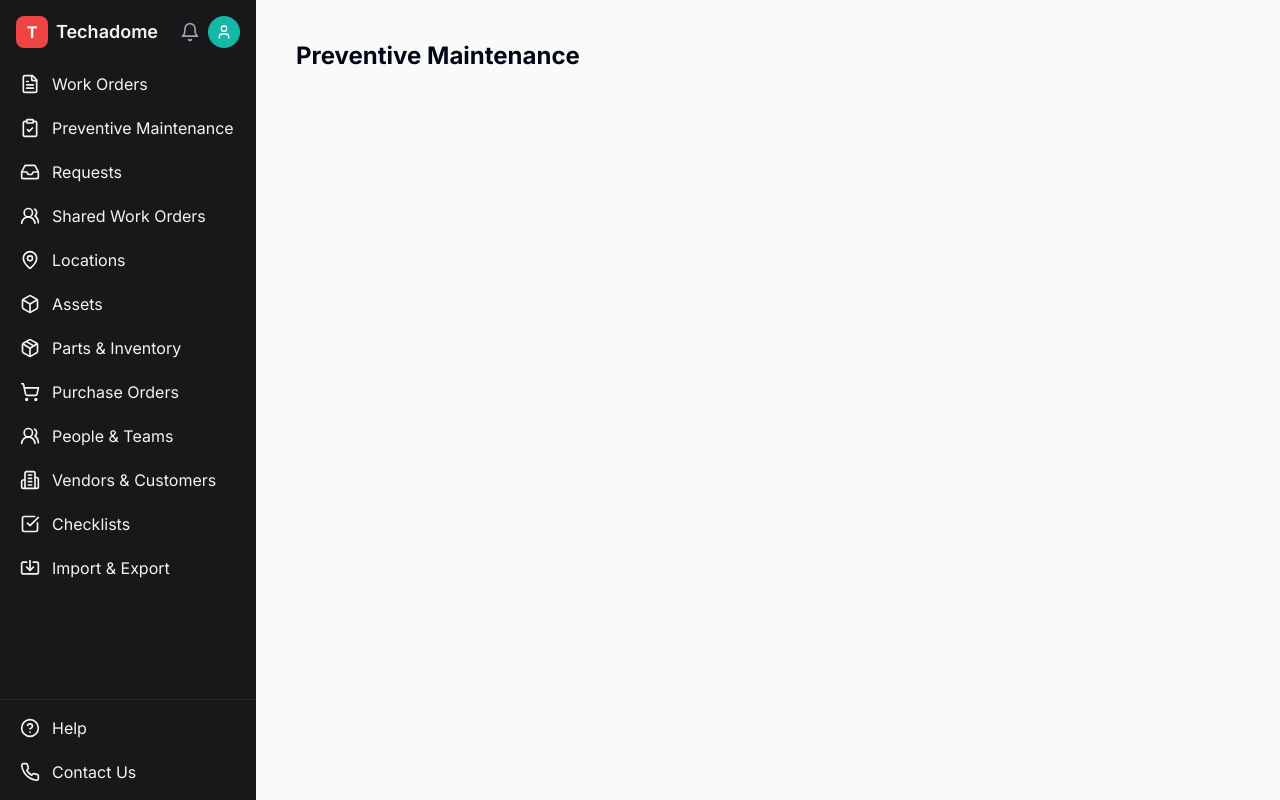
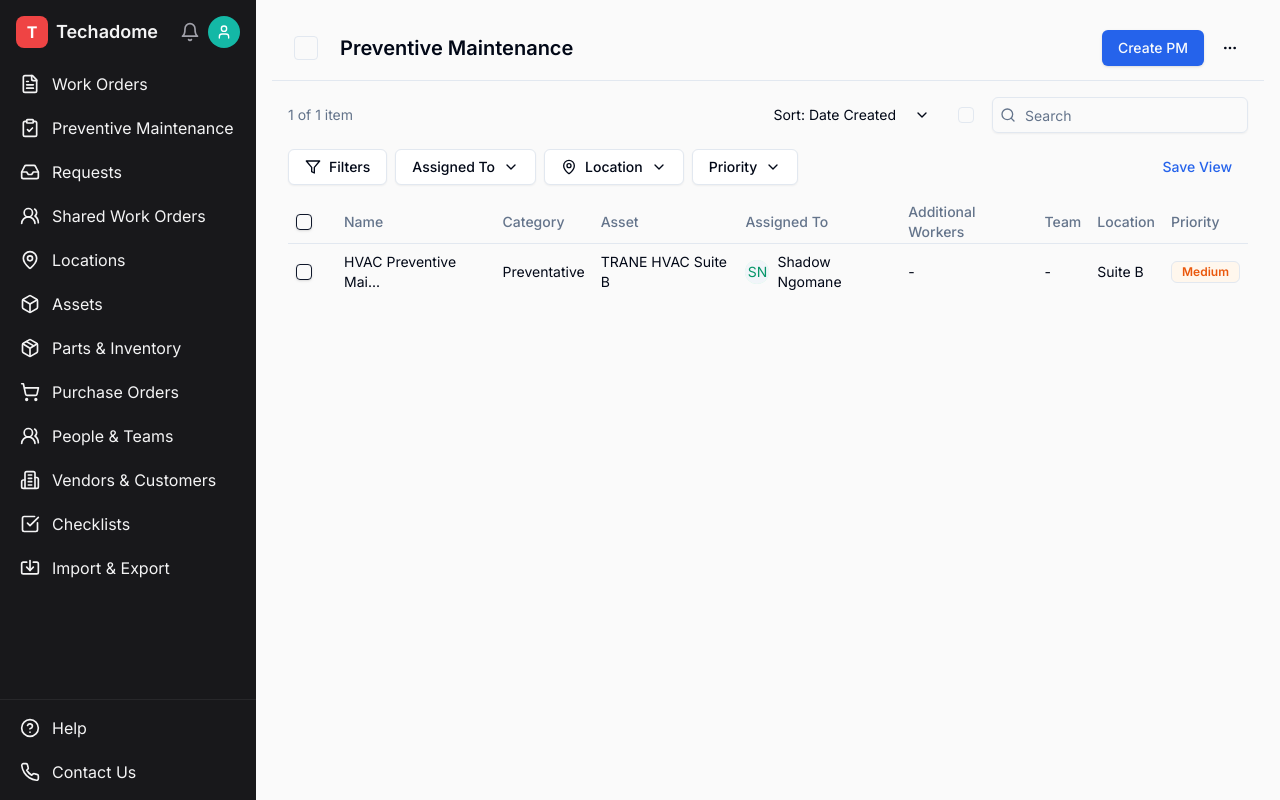
Before and after one commit to ShadowNgomane/maintenance_system, a Next.js app: page /preventive-maintenance in a window 1280 px wide. Built offline with nearby package versions, Linux system fonts and the light colour scheme.

Commit message:
add PreventiveMaintenance page

```diff
--- /dev/null
+++ b/app/components/preventive-maintenance.tsx
@@ -0,0 +1,208 @@
+'use client'
+
+import * as React from "react"
+import { Button } from "@/components/ui/button"
+import {
+  DropdownMenu,
+  DropdownMenuContent,
+  DropdownMenuItem,
+  DropdownMenuTrigger,
+} from "@/components/ui/dropdown-menu"
+import { Input } from "@/components/ui/input"
+import {
+  Table,
+  TableBody,
+  TableCell,
+  TableHead,
+  TableHeader,
+  TableRow,
+} from "@/components/ui/table"
+import { Badge } from "@/components/ui/badge"
+import { Avatar, AvatarFallback } from "@/components/ui/avatar"
+import { Checkbox } from "@/components/ui/checkbox"
+import { Filter, MoreHorizontal, ChevronDown, MapPin, Search } from "lucide-react"
+
+interface MaintenanceItem {
+  id: string
+  name: string
+  workOrderTitle: string
+  workOrderDescription: string
+  image: string
+  schedules: number
+  category: string
+  assignedTo: {
+    name: string
+    avatar: string
+  }
+  additionalWorkers: string
+  team: string
+  location: string
+  priority: 'Low' | 'Medium' | 'High'
+  checklist: string
+  dateCreated: string
+  asset: string
+}
+
+export default function Component() {
+  const [items] = React.useState<MaintenanceItem[]>([{
+    id: '671fb1979',
+    name: 'HVAC Preventive Mai...',
+    workOrderTitle: 'HVAC Monthly Preventive ...',
+    workOrderDescription: 'Monthly HVAC preventativ...',
+    image: '/placeholder.svg',
+    schedules: 1,
+    category: 'Preventative',
+    assignedTo: {
+      name: 'Shadow Ngomane',
+      avatar: 'SN'
+    },
+    additionalWorkers: '-',
+    team: '-',
+    location: 'Suite B',
+    priority: 'Medium',
+    checklist: '-',
+    dateCreated: '10/28/24 - 05:...',
+    asset: 'TRANE HVAC Suite B'
+  }])
+
+  return (
+    <div className="w-full">
+      <div className="border-b">
+        <div className="flex h-16 items-center px-4">
+          <div className="flex items-center gap-4">
+            <Button variant="ghost" size="icon">
+              <div className="h-6 w-6 border rounded" />
+            </Button>
+            <h1 className="text-xl font-semibold">Preventive Maintenance</h1>
+          </div>
+          <div className="ml-auto flex items-center gap-2">
+            <Button className="bg-blue-600 hover:bg-blue-700">Create PM</Button>
+            <Button variant="ghost" size="icon">
+              <MoreHorizontal className="h-4 w-4" />
+            </Button>
+          </div>
+        </div>
+      </div>
+
+      <div className="flex items-center justify-between p-4">
+        <div className="flex items-center gap-2">
+          <span className="text-sm text-muted-foreground">1 of 1 item</span>
+        </div>
+        <div className="flex items-center gap-2">
+          <div className="flex items-center gap-2">
+            <span className="text-sm">Sort: Date Created</span>
+            <Button variant="ghost" size="icon">
+              <ChevronDown className="h-4 w-4" />
+            </Button>
+          </div>
+          <Button variant="ghost" size="icon">
+            <div className="grid h-4 w-4 place-items-center">
+              <div className="h-4 w-4 border rounded" />
+            </div>
+          </Button>
+          <div className="relative">
+            <Search className="absolute left-2 top-2.5 h-4 w-4 text-muted-foreground" />
+            <Input placeholder="Search" className="pl-8" />
+          </div>
+        </div>
+      </div>
+
+      <div className="flex gap-2 px-4 mb-4">
+        <Button variant="outline" className="gap-2">
+          <Filter className="h-4 w-4" />
+          Filters
+        </Button>
+        <DropdownMenu>
+          <DropdownMenuTrigger asChild>
+            <Button variant="outline" className="gap-2">
+              Assigned To
+              <ChevronDown className="h-4 w-4" />
+            </Button>
+          </DropdownMenuTrigger>
+          <DropdownMenuContent align="start">
+            <DropdownMenuItem>All</DropdownMenuItem>
+            <DropdownMenuItem>Shadow Ngomane</DropdownMenuItem>
+          </DropdownMenuContent>
+        </DropdownMenu>
+        <DropdownMenu>
+          <DropdownMenuTrigger asChild>
+            <Button variant="outline" className="gap-2">
+              <MapPin className="h-4 w-4" />
+              Location
+              <ChevronDown className="h-4 w-4" />
+            </Button>
+          </DropdownMenuTrigger>
+          <DropdownMenuContent align="start">
+            <DropdownMenuItem>All Locations</DropdownMenuItem>
+            <DropdownMenuItem>Suite B</DropdownMenuItem>
+          </DropdownMenuContent>
+        </DropdownMenu>
+        <DropdownMenu>
+          <DropdownMenuTrigger asChild>
+            <Button variant="outline" className="gap-2">
+              Priority
+              <ChevronDown className="h-4 w-4" />
+            </Button>
+          </DropdownMenuTrigger>
+          <DropdownMenuContent align="start">
+            <DropdownMenuItem>All</DropdownMenuItem>
+            <DropdownMenuItem>High</DropdownMenuItem>
+            <DropdownMenuItem>Medium</DropdownMenuItem>
+            <DropdownMenuItem>Low</DropdownMenuItem>
+          </DropdownMenuContent>
+        </DropdownMenu>
+        <Button variant="link" className="ml-auto text-blue-600">
+          Save View
+        </Button>
+      </div>
+
+      <div className="px-4">
+        <Table>
+          <TableHeader>
+            <TableRow>
+              <TableHead className="w-12">
+                <Checkbox />
+              </TableHead>
+              <TableHead>Name</TableHead>
+              <TableHead>Category</TableHead>
+              <TableHead>Asset</TableHead>
+              <TableHead>Assigned To</TableHead>
+              <TableHead>Additional Workers</TableHead>
+              <TableHead>Team</TableHead>
+              <TableHead>Location</TableHead>
+              <TableHead>Priority</TableHead>
+            </TableRow>
+          </TableHeader>
+          <TableBody>
+            {items.map((item) => (
+              <TableRow key={item.id}>
+                <TableCell>
+                  <Checkbox />
+                </TableCell>
+                <TableCell>{item.name}</TableCell>
+                <TableCell>{item.category}</TableCell>
+                <TableCell>{item.asset}</TableCell>
+                <TableCell>
+                  <div className="flex items-center gap-2">
+                    <Avatar className="h-6 w-6 bg-emerald-100 text-emerald-600">
+                      <AvatarFallback>{item.assignedTo.avatar}</AvatarFallback>
+                    </Avatar>
+                    {item.assignedTo.name}
+                  </div>
+                </TableCell>
+                <TableCell>{item.additionalWorkers}</TableCell>
+                <TableCell>{item.team}</TableCell>
+                <TableCell>{item.location}</TableCell>
+                <TableCell>
+                  <Badge variant="outline" className="bg-orange-50 text-orange-600 hover:bg-orange-50">
+                    {item.priority}
+                  </Badge>
+                </TableCell>
+              </TableRow>
+            ))}
+          </TableBody>
+        </Table>
+      </div>
+    </div>
+  )
+}
--- a/app/preventive-maintenance/page.tsx
+++ b/app/preventive-maintenance/page.tsx
@@ -1,7 +1,9 @@
-export default function PreventiveMaintenance() {
+import PreventiveMaintenance from "../components/preventive-maintenance"
+
+export default function PreventiveMaintenancePage() {
   return (
-    <div className="p-6">
-      <h1 className="text-2xl font-bold">Preventive Maintenance</h1>
-    </div>
+    <>
+      <PreventiveMaintenance />
+    </>
   )
 }
--- /dev/null
+++ b/components/ui/avatar.tsx
@@ -0,0 +1,50 @@
+"use client"
+
+import * as React from "react"
+import * as AvatarPrimitive from "@radix-ui/react-avatar"
+
+import { cn } from "@/lib/utils"
+
+const Avatar = React.forwardRef<
+  React.ElementRef<typeof AvatarPrimitive.Root>,
+  React.ComponentPropsWithoutRef<typeof AvatarPrimitive.Root>
+>(({ className, ...props }, ref) => (
+  <AvatarPrimitive.Root
+    ref={ref}
+    className={cn(
+      "relative flex h-10 w-10 shrink-0 overflow-hidden rounded-full",
+      className
+    )}
+    {...props}
+  />
+))
+Avatar.displayName = AvatarPrimitive.Root.displayName
+
+const AvatarImage = React.forwardRef<
+  React.ElementRef<typeof AvatarPrimitive.Image>,
+  React.ComponentPropsWithoutRef<typeof AvatarPrimitive.Image>
+>(({ className, ...props }, ref) => (
+  <AvatarPrimitive.Image
+    ref={ref}
+    className={cn("aspect-square h-full w-full", className)}
+    {...props}
+  />
+))
+AvatarImage.displayName = AvatarPrimitive.Image.displayName
+
+const AvatarFallback = React.forwardRef<
+  React.ElementRef<typeof AvatarPrimitive.Fallback>,
+  React.ComponentPropsWithoutRef<typeof AvatarPrimitive.Fallback>
+>(({ className, ...props }, ref) => (
+  <AvatarPrimitive.Fallback
+    ref={ref}
+    className={cn(
+      "flex h-full w-full items-center justify-center rounded-full bg-muted",
+      className
+    )}
+    {...props}
+  />
+))
+AvatarFallback.displayName = AvatarPrimitive.Fallback.displayName
+
+export { Avatar, AvatarImage, AvatarFallback }
--- a/package.json
+++ b/package.json
@@ -9,6 +9,7 @@
     "lint": "next lint"
   },
   "dependencies": {
+    "@radix-ui/react-avatar": "^1.1.1",
     "@radix-ui/react-checkbox": "^1.1.2",
     "@radix-ui/react-dialog": "^1.1.2",
     "@radix-ui/react-dropdown-menu": "^2.1.2",
```
Also changed, not shown: 1 other file (tests, documents, lock files or other folders).
